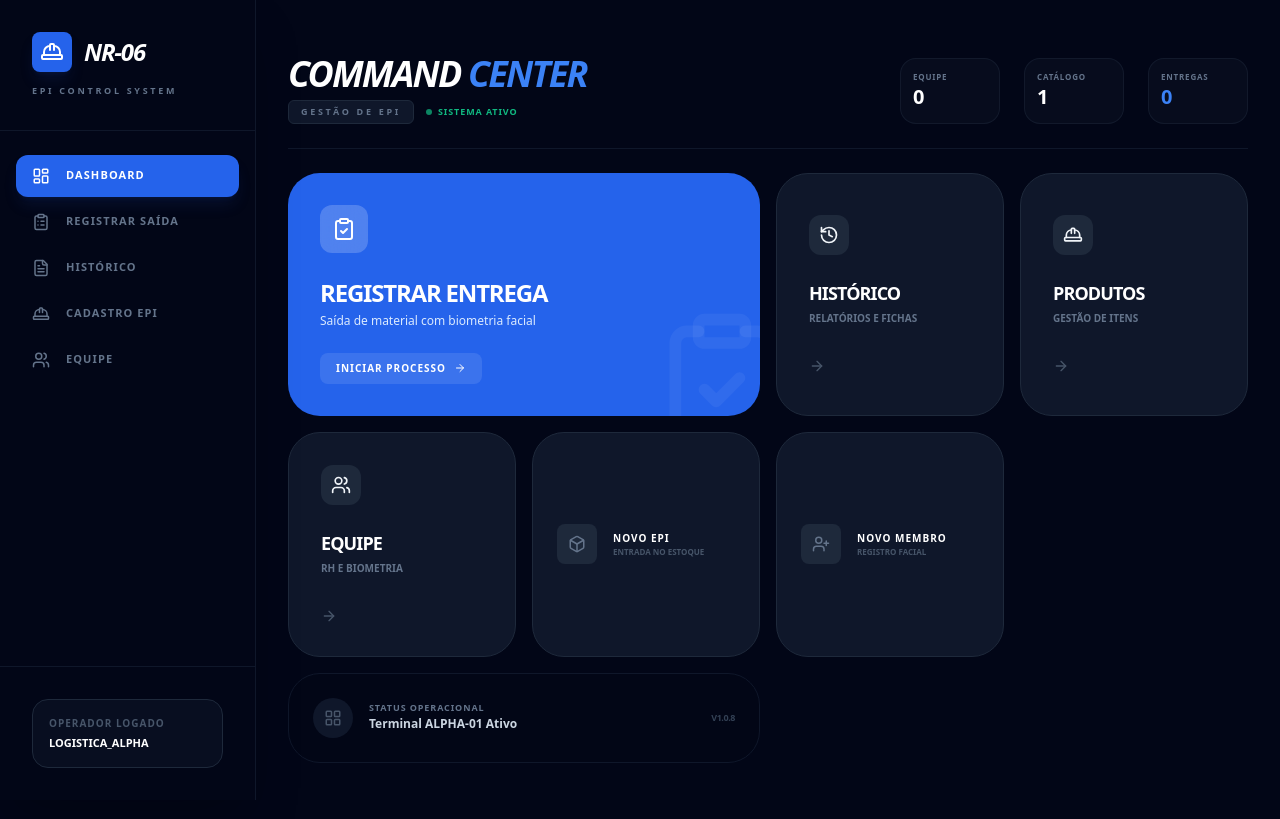
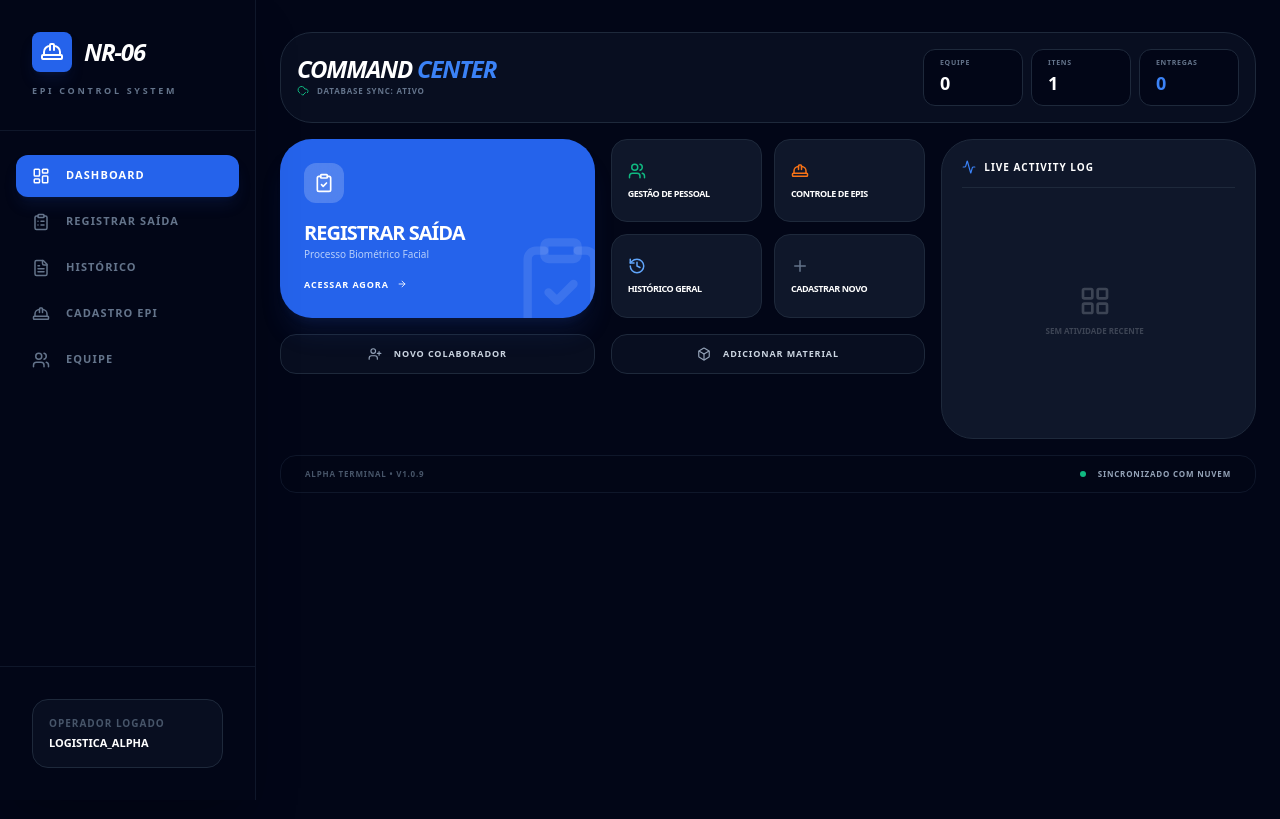
Before and after one commit to edy93762/gesto-de-epi, a React (Vite) app: page / in a window 1280 px wide. Built offline with nearby package versions, Linux system fonts and the light colour scheme.

Commit message:
feat: Enhance dashboard with recent deliveries and stats
Introduces display of recent deliveries on the dashboard, along with detailed statistics. Updates UI components to accommodate new data types and improve visual presentation.

```diff
--- a/App.tsx
+++ b/App.tsx
@@ -17,7 +17,6 @@ const INITIAL_EPIS: EPI[] = [
     category: 'Cabeça',
     active: true,
     createdAt: new Date().toISOString(),
-    // Added initial data for CA and validity to match the updated EPI interface
     ca: '34.414',
     validityCA: '2026-10-15'
   }
@@ -85,7 +84,15 @@ const App: React.FC = () => {
 
     switch (currentView) {
       case 'dashboard':
-        return <Dashboard onNavigate={setCurrentView} stats={stats} />;
+        return (
+          <Dashboard
+            onNavigate={setCurrentView}
+            stats={stats}
+            recentDeliveries={deliveries}
+            allCollaborators={collaborators}
+            allEpis={epis}
+          />
+        );
       case 'deliveries':
         return <Deliveries deliveries={deliveries} epis={epis} collaborators={collaborators} />;
       case 'new-delivery':
@@ -121,7 +128,7 @@ const App: React.FC = () => {
     <div className="flex min-h-screen bg-slate-950 font-sans text-slate-100 pb-20 md:pb-0">
       <Sidebar currentView={currentView} onChangeView={setCurrentView} />
 
-      <main className="flex-1 md:ml-64 p-4 md:p-8 transition-all overflow-x-hidden">
+      <main className="flex-1 md:ml-64 p-4 md:p-6 transition-all overflow-x-hidden">
         <div className="max-w-7xl mx-auto">
             {renderContent()}
         </div>
--- a/components/Dashboard.tsx
+++ b/components/Dashboard.tsx
@@ -1,6 +1,6 @@
 
 import React from 'react';
-import { ViewState } from '../types';
+import { ViewState, Delivery, Collaborator, EPI } from '../types';
 import {
   Plus,
   ArrowRight,
@@ -10,8 +10,11 @@ import {
   HardHat,
   Users,
   Box,
-  LayoutGrid
+  LayoutGrid,
+  Activity,
+  CloudCheck
 } from 'lucide-react';
+import { formatDateTime } from '../utils/helpers';
 
 interface DashboardProps {
   onNavigate: (view: ViewState) => void;
@@ -20,154 +23,143 @@ interface DashboardProps {
     epis: number;
     deliveries: number;
   };
+  recentDeliveries?: Delivery[];
+  allCollaborators?: Collaborator[];
+  allEpis?: EPI[];
 }
 
-export const Dashboard: React.FC<DashboardProps> = ({ onNavigate, stats = { collaborators: 0, epis: 0, deliveries: 0 } }) => {
+export const Dashboard: React.FC<DashboardProps> = ({
+  onNavigate,
+  stats = { collaborators: 0, epis: 0, deliveries: 0 },
+  recentDeliveries = [],
+  allCollaborators = [],
+  allEpis = []
+}) => {
+  const getColName = (id: string) => allCollaborators.find(c => c.id === id)?.name || '---';
+  const getEpiName = (id: string) => allEpis.find(e => e.id === id)?.description || '---';
+
   return (
-    <div className="max-w-6xl mx-auto space-y-6 py-4 md:py-6 animate-in fade-in slide-in-from-bottom-2 duration-500">
+    <div className="max-w-6xl mx-auto space-y-4 py-2 animate-in fade-in duration-500">
 
-      {/* Header Compacto */}
-      <div className="flex flex-col md:flex-row md:items-end justify-between gap-4 border-b border-slate-900 pb-6">
+      {/* Header e Stats em Linha Única */}
+      <div className="flex flex-col lg:flex-row items-start lg:items-center justify-between gap-4 bg-slate-900/50 p-4 rounded-[2rem] border border-slate-800">
         <div>
-          <h1 className="text-4xl font-black text-white tracking-tighter uppercase italic leading-none">
+          <h1 className="text-2xl font-black text-white tracking-tighter uppercase italic leading-none">
             COMMAND <span className="text-blue-500">CENTER</span>
           </h1>
-          <div className="flex items-center gap-3 mt-2">
-            <p className="text-[9px] font-black text-slate-500 uppercase tracking-[0.3em] bg-slate-900 px-3 py-1 rounded-md border border-slate-800">
-              GESTÃO DE EPI
-            </p>
-            <div className="flex items-center gap-1.5">
-              <span className="w-1.5 h-1.5 bg-emerald-500 rounded-full animate-pulse"></span>
-              <span className="text-[9px] font-bold text-emerald-500 uppercase tracking-widest">Sistema Ativo</span>
-            </div>
+          <div className="flex items-center gap-2 mt-1">
+            <CloudCheck size={12} className="text-emerald-500" />
+            <span className="text-[8px] font-black text-slate-500 uppercase tracking-widest">Database Sync: Ativo</span>
           </div>
         </div>
 
-        {/* Quick Stats Bar */}
-        <div className="grid grid-cols-3 gap-3 md:gap-6">
-          <div className="bg-slate-900/40 border border-slate-800/50 p-3 rounded-2xl min-w-[100px]">
-            <p className="text-[8px] font-black text-slate-500 uppercase tracking-widest">Equipe</p>
-            <p className="text-xl font-black text-white">{stats.collaborators}</p>
-          </div>
-          <div className="bg-slate-900/40 border border-slate-800/50 p-3 rounded-2xl min-w-[100px]">
-            <p className="text-[8px] font-black text-slate-500 uppercase tracking-widest">Catálogo</p>
-            <p className="text-xl font-black text-white">{stats.epis}</p>
-          </div>
-          <div className="bg-slate-900/40 border border-slate-800/50 p-3 rounded-2xl min-w-[100px]">
-            <p className="text-[8px] font-black text-slate-500 uppercase tracking-widest">Entregas</p>
-            <p className="text-xl font-black text-blue-500">{stats.deliveries}</p>
-          </div>
+        <div className="flex gap-2 w-full lg:w-auto">
+          {[
+            { label: 'Equipe', val: stats.collaborators, color: 'text-white' },
+            { label: 'Itens', val: stats.epis, color: 'text-white' },
+            { label: 'Entregas', val: stats.deliveries, color: 'text-blue-500' }
+          ].map((s, i) => (
+            <div key={i} className="flex-1 lg:flex-none bg-slate-950 px-4 py-2 rounded-xl border border-slate-800 min-w-[100px]">
+              <p className="text-[7px] font-black text-slate-500 uppercase tracking-widest">{s.label}</p>
+              <p className={`text-lg font-black ${s.color}`}>{s.val}</p>
+            </div>
+          ))}
         </div>
       </div>
 
-      {/* Grid Funcional de Alta Densidade */}
-      <div className="grid grid-cols-1 sm:grid-cols-2 lg:grid-cols-4 gap-4">
+      <div className="grid grid-cols-1 lg:grid-cols-12 gap-4">
 
-        {/* Ação Primária: Registrar Entrega */}
-        <button
-          onClick={() => onNavigate('new-delivery')}
-          className="col-span-1 sm:col-span-2 relative group overflow-hidden bg-blue-600 rounded-[2rem] p-8 text-left transition-all hover:bg-blue-500 hover:shadow-[0_20px_40px_rgba(37,99,235,0.2)] active:scale-[0.98]"
-        >
-          <div className="relative z-10">
-            <div className="w-12 h-12 bg-white/20 backdrop-blur-md rounded-xl flex items-center justify-center mb-6">
-              <ClipboardCheck size={24} className="text-white" />
-            </div>
-            <h2 className="text-2xl font-black text-white uppercase tracking-tighter">Registrar Entrega</h2>
-            <p className="text-blue-100 text-xs font-medium mt-1">Saída de material com biometria facial</p>
-            <div className="mt-6 inline-flex items-center gap-2 bg-white/10 px-4 py-2 rounded-lg text-white font-black text-[10px] uppercase tracking-widest group-hover:bg-white/20 transition-colors">
-              Iniciar Processo <ArrowRight size={12} className="group-hover:translate-x-1 transition-transform" />
+        {/* Lado Esquerdo: Ações Rápidas (8 colunas) */}
+        <div className="lg:col-span-8 space-y-4">
+          <div className="grid grid-cols-1 md:grid-cols-2 gap-4">
+            <button
+              onClick={() => onNavigate('new-delivery')}
+              className="relative group overflow-hidden bg-blue-600 rounded-[2rem] p-6 text-left transition-all hover:bg-blue-500 active:scale-[0.98] shadow-xl shadow-blue-900/20"
+            >
+              <div className="relative z-10">
+                <div className="w-10 h-10 bg-white/20 backdrop-blur-md rounded-xl flex items-center justify-center mb-4">
+                  <ClipboardCheck size={20} className="text-white" />
+                </div>
+                <h2 className="text-xl font-black text-white uppercase tracking-tighter">Registrar Saída</h2>
+                <p className="text-blue-100 text-[10px] font-medium opacity-80">Processo Biométrico Facial</p>
+                <div className="mt-4 inline-flex items-center gap-2 text-white font-black text-[9px] uppercase tracking-widest">
+                  Acessar Agora <ArrowRight size={10} className="group-hover:translate-x-1 transition-transform" />
+                </div>
+              </div>
+              <ClipboardCheck size={100} className="absolute -right-4 -bottom-4 text-white/10" />
+            </button>
+
+            <div className="grid grid-cols-2 gap-3">
+              <button onClick={() => onNavigate('collaborators')} className="bg-slate-900 border border-slate-800 rounded-2xl p-4 text-left hover:bg-slate-800 transition-all group">
+                <Users size={18} className="text-emerald-500 mb-2 group-hover:scale-110 transition-transform" />
+                <p className="text-[9px] font-black text-white uppercase tracking-tighter leading-tight">Gestão de Pessoal</p>
+              </button>
+              <button onClick={() => onNavigate('epis')} className="bg-slate-900 border border-slate-800 rounded-2xl p-4 text-left hover:bg-slate-800 transition-all group">
+                <HardHat size={18} className="text-orange-500 mb-2 group-hover:scale-110 transition-transform" />
+                <p className="text-[9px] font-black text-white uppercase tracking-tighter leading-tight">Controle de EPIs</p>
+              </button>
+              <button onClick={() => onNavigate('deliveries')} className="bg-slate-900 border border-slate-800 rounded-2xl p-4 text-left hover:bg-slate-800 transition-all group">
+                <History size={18} className="text-blue-400 mb-2 group-hover:scale-110 transition-transform" />
+                <p className="text-[9px] font-black text-white uppercase tracking-tighter leading-tight">Histórico Geral</p>
+              </button>
+              <button onClick={() => onNavigate('new-epi')} className="bg-slate-900 border border-slate-800 rounded-2xl p-4 text-left hover:bg-slate-800 transition-all group">
+                <Plus size={18} className="text-slate-500 mb-2 group-hover:scale-110 transition-transform" />
+                <p className="text-[9px] font-black text-white uppercase tracking-tighter leading-tight">Cadastrar Novo</p>
+              </button>
             </div>
           </div>
-          <ClipboardCheck size={140} className="absolute -right-8 -bottom-8 text-white/5 group-hover:scale-110 transition-transform duration-700" />
-        </button>
 
-        {/* Módulo: Histórico */}
-        <button
-          onClick={() => onNavigate('deliveries')}
-          className="bg-slate-900 border border-slate-800 rounded-[2rem] p-8 text-left transition-all hover:border-slate-600 hover:bg-slate-800/50 group active:scale-[0.98]"
-        >
-          <div className="w-10 h-10 bg-slate-800 rounded-xl flex items-center justify-center mb-6 group-hover:text-blue-400 transition-colors">
-            <History size={20} />
+          {/* Atalhos Rápidos de Cadastro */}
+          <div className="flex gap-4">
+             <button onClick={() => onNavigate('new-collaborator')} className="flex-1 bg-slate-900/50 border border-slate-800 rounded-2xl p-3 flex items-center justify-center gap-3 hover:bg-slate-800 transition-all">
+                <UserPlus size={14} className="text-slate-400" />
+                <span className="text-[9px] font-black text-slate-300 uppercase tracking-widest">Novo Colaborador</span>
+             </button>
+             <button onClick={() => onNavigate('new-epi')} className="flex-1 bg-slate-900/50 border border-slate-800 rounded-2xl p-3 flex items-center justify-center gap-3 hover:bg-slate-800 transition-all">
+                <Box size={14} className="text-slate-400" />
+                <span className="text-[9px] font-black text-slate-300 uppercase tracking-widest">Adicionar Material</span>
+             </button>
           </div>
-          <h2 className="text-lg font-black text-white uppercase tracking-tighter">Histórico</h2>
-          <p className="text-slate-500 text-[10px] font-bold mt-1 uppercase">Relatórios e Fichas</p>
-          <div className="mt-8 text-slate-600 group-hover:text-white transition-colors">
-            <ArrowRight size={16} />
-          </div>
-        </button>
+        </div>
 
-        {/* Módulo: Cadastro EPI */}
-        <button
-          onClick={() => onNavigate('epis')}
-          className="bg-slate-900 border border-slate-800 rounded-[2rem] p-8 text-left transition-all hover:border-slate-600 hover:bg-slate-800/50 group active:scale-[0.98]"
-        >
-          <div className="w-10 h-10 bg-slate-800 rounded-xl flex items-center justify-center mb-6 group-hover:text-orange-400 transition-colors">
-            <HardHat size={20} />
-          </div>
-          <h2 className="text-lg font-black text-white uppercase tracking-tighter">Produtos</h2>
-          <p className="text-slate-500 text-[10px] font-bold mt-1 uppercase">Gestão de Itens</p>
-          <div className="mt-8 text-slate-600 group-hover:text-white transition-colors">
-            <ArrowRight size={16} />
-          </div>
-        </button>
+        {/* Lado Direito: Live Log (4 colunas) */}
+        <div className="lg:col-span-4 bg-slate-900 rounded-[2rem] border border-slate-800 p-5 flex flex-col h-full min-h-[300px]">
+           <div className="flex items-center gap-2 mb-4 border-b border-slate-800 pb-3">
+              <Activity size={14} className="text-blue-500" />
+              <h3 className="text-[10px] font-black text-white uppercase tracking-widest">Live Activity Log</h3>
+           </div>
 
-        {/* Módulo: Equipe */}
-        <button
-          onClick={() => onNavigate('collaborators')}
-          className="bg-slate-900 border border-slate-800 rounded-[2rem] p-8 text-left transition-all hover:border-slate-600 hover:bg-slate-800/50 group active:scale-[0.98]"
-        >
-          <div className="w-10 h-10 bg-slate-800 rounded-xl flex items-center justify-center mb-6 group-hover:text-emerald-400 transition-colors">
-            <Users size={20} />
-          </div>
-          <h2 className="text-lg font-black text-white uppercase tracking-tighter">Equipe</h2>
-          <p className="text-slate-500 text-[10px] font-bold mt-1 uppercase">RH e Biometria</p>
-          <div className="mt-8 text-slate-600 group-hover:text-white transition-colors">
-            <ArrowRight size={16} />
-          </div>
-        </button>
-
-        {/* Módulo: Novo EPI */}
-        <button
-          onClick={() => onNavigate('new-epi')}
-          className="bg-slate-900 border border-slate-800 rounded-[2rem] p-6 flex items-center gap-4 transition-all hover:bg-slate-800 active:scale-[0.95] group"
-        >
-          <div className="shrink-0 w-10 h-10 bg-slate-800 rounded-lg flex items-center justify-center text-slate-500 group-hover:text-orange-500">
-            <Box size={18} />
-          </div>
-          <div className="text-left">
-            <p className="font-black text-white uppercase text-[10px] tracking-widest">Novo EPI</p>
-            <p className="text-[8px] text-slate-600 font-bold uppercase">Entrada no estoque</p>
-          </div>
-        </button>
-
-        {/* Módulo: Novo Colaborador */}
-        <button
-          onClick={() => onNavigate('new-collaborator')}
-          className="bg-slate-900 border border-slate-800 rounded-[2rem] p-6 flex items-center gap-4 transition-all hover:bg-slate-800 active:scale-[0.95] group"
-        >
-          <div className="shrink-0 w-10 h-10 bg-slate-800 rounded-lg flex items-center justify-center text-slate-500 group-hover:text-emerald-500">
-            <UserPlus size={18} />
-          </div>
-          <div className="text-left">
-            <p className="font-black text-white uppercase text-[10px] tracking-widest">Novo Membro</p>
-            <p className="text-[8px] text-slate-600 font-bold uppercase">Registro Facial</p>
-          </div>
-        </button>
-
-        <div className="sm:col-span-2 bg-slate-950/50 border border-slate-900 rounded-[2rem] p-6 flex items-center justify-between">
-           <div className="flex items-center gap-4">
-              <div className="w-10 h-10 bg-slate-900 rounded-full flex items-center justify-center text-slate-600">
-                <LayoutGrid size={18} />
-              </div>
-              <div>
-                <p className="text-[9px] font-black text-slate-500 uppercase tracking-widest leading-none">Status Operacional</p>
-                <p className="text-xs font-bold text-slate-300 mt-1">Terminal ALPHA-01 Ativo</p>
-              </div>
-           </div>
-           <div className="text-right">
-              <p className="text-[9px] font-black text-slate-700 uppercase tracking-tighter">v1.0.8</p>
+           <div className="flex-1 space-y-3 overflow-y-auto pr-2 custom-scrollbar">
+              {recentDeliveries.length === 0 ? (
+                <div className="h-full flex flex-col items-center justify-center opacity-20 py-10">
+                   <LayoutGrid size={32} />
+                   <p className="text-[8px] font-black uppercase mt-2">Sem atividade recente</p>
+                </div>
+              ) : (
+                recentDeliveries.slice(0, 5).map((d, i) => (
+                  <div key={i} className="bg-slate-950 p-3 rounded-xl border border-slate-800/50 flex gap-3 animate-in slide-in-from-right-2" style={{ animationDelay: `${i * 100}ms` }}>
+                     <div className="w-8 h-8 rounded-lg bg-blue-600/10 flex items-center justify-center text-blue-500 shrink-0">
+                        <ClipboardCheck size={14} />
+                     </div>
+                     <div className="min-w-0">
+                        <p className="text-[9px] font-black text-white uppercase truncate">{getColName(d.collaboratorId)}</p>
+                        <p className="text-[8px] text-slate-500 font-bold uppercase truncate">{getEpiName(d.epiId)}</p>
+                        <p className="text-[7px] text-blue-500/50 font-mono mt-1">{formatDateTime(d.date)}</p>
+                     </div>
+                  </div>
+                ))
+              )}
            </div>
         </div>
+      </div>
+
+      {/* Footer Info */}
+      <div className="flex items-center justify-between px-6 py-3 bg-slate-950/50 border border-slate-900 rounded-2xl">
+         <p className="text-[8px] font-black text-slate-600 uppercase tracking-widest">Alpha Terminal • v1.0.9</p>
+         <div className="flex items-center gap-3">
+            <span className="w-1.5 h-1.5 bg-emerald-500 rounded-full"></span>
+            <p className="text-[8px] font-black text-slate-400 uppercase tracking-widest">Sincronizado com Nuvem</p>
+         </div>
       </div>
     </div>
   );
```
Also changed, not shown: components/NewDeliveryForm.tsx (+61 -47 lines).
